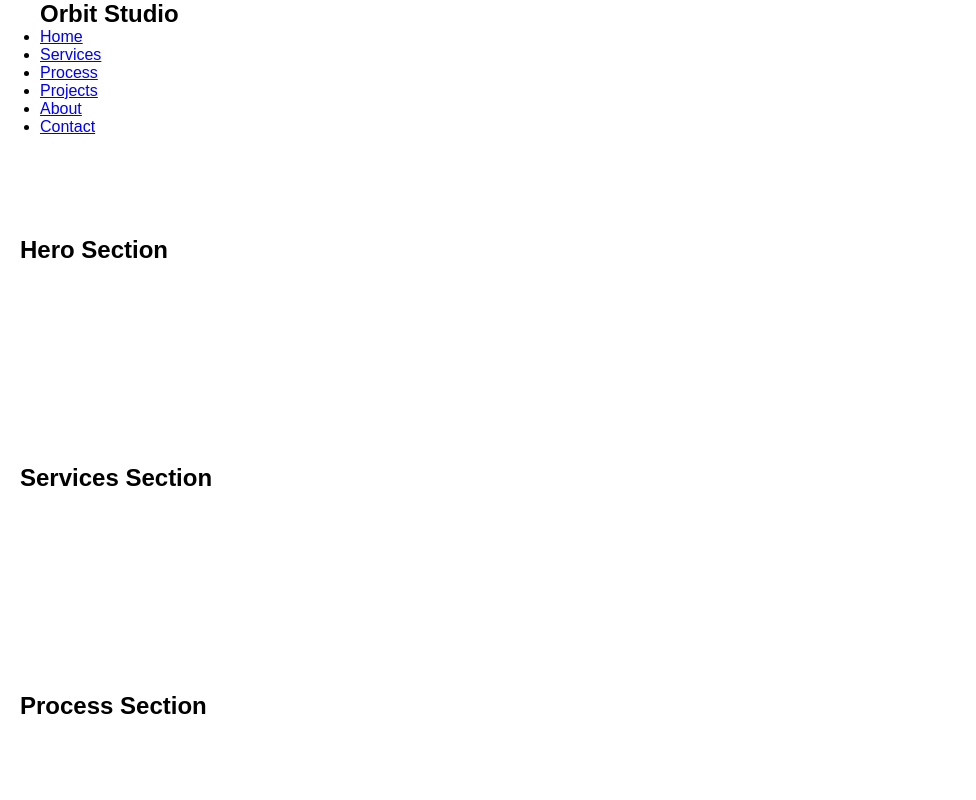
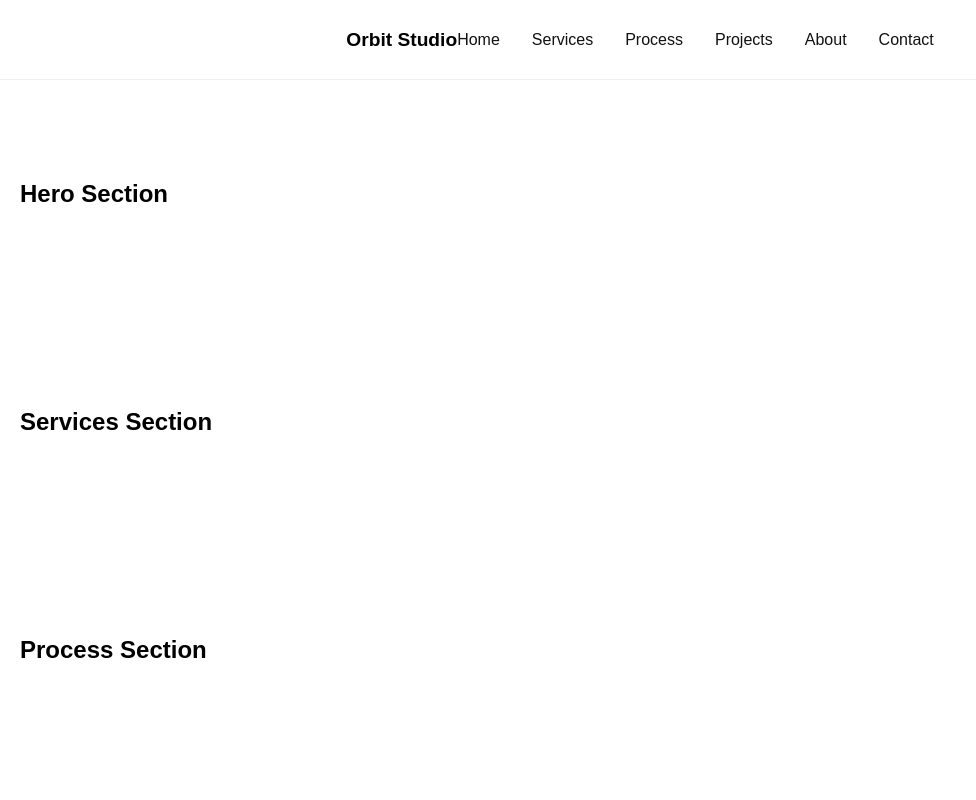
Before and after one commit to DaviddeCaso/orbit-studio, a React (Vite) app: page / in a window 1280 px wide. Shown: the top 800 px of the page, without its empty margins (0-976 px from the left). Built offline with nearby package versions, Linux system fonts and the light colour scheme.

Commit message:
feat: implement fixed header layout

```diff
--- a/src/components/Header.jsx
+++ b/src/components/Header.jsx
@@ -2,9 +2,9 @@ import Nav from "./Nav";
 
 function Header() {
   return (
-    <header>
-      <div className="container">
-        <h2>Orbit Studio</h2>
+    <header className="header">
+      <div className="container header-content">
+        <div className="logo">Orbit Studio</div>
         <Nav />
       </div>
     </header>
--- a/src/styles/globals.css
+++ b/src/styles/globals.css
@@ -16,3 +16,47 @@ section {
   max-width: 1200px;
   margin: 0 auto;
 }
+
+main {
+  margin-top: 80px;
+}
+
+/* HEADER */
+
+.header {
+  position: fixed;
+  top: 0;
+  left: 0;
+  width: 100%;
+  height: 80px;
+  background: white;
+  border-bottom: 1px solid #eee;
+  display: flex;
+  align-items: center;
+  z-index: 1000;
+}
+
+.header-content {
+  display: flex;
+  justify-content: space-between;
+  align-items: center;
+}
+
+.logo {
+  font-weight: 600;
+  font-size: 1.2rem;
+}
+
+/* NAV */
+
+nav ul {
+  display: flex;
+  list-style: none;
+  gap: 2rem;
+}
+
+nav a {
+  text-decoration: none;
+  color: #111;
+  font-weight: 500;
+}
```
